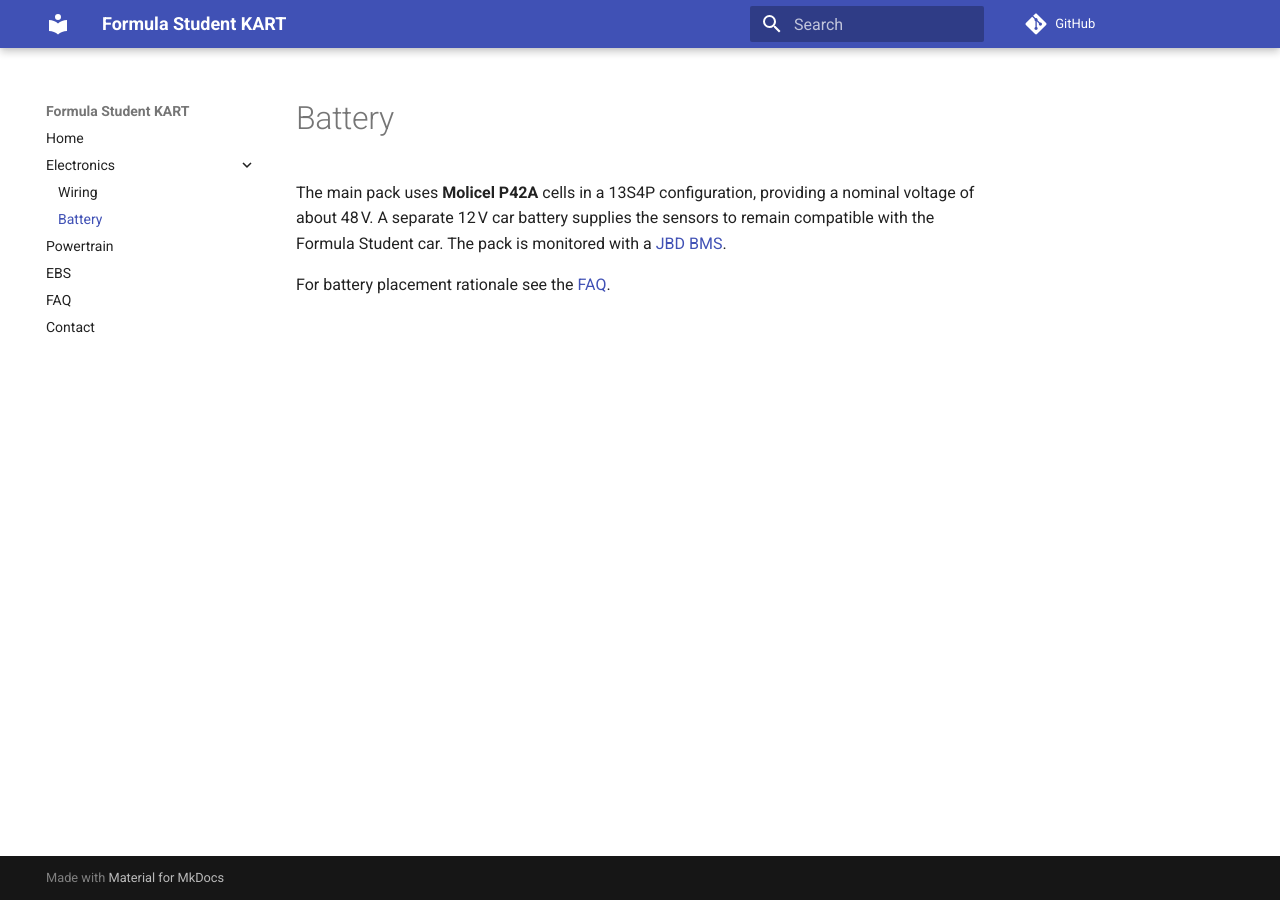
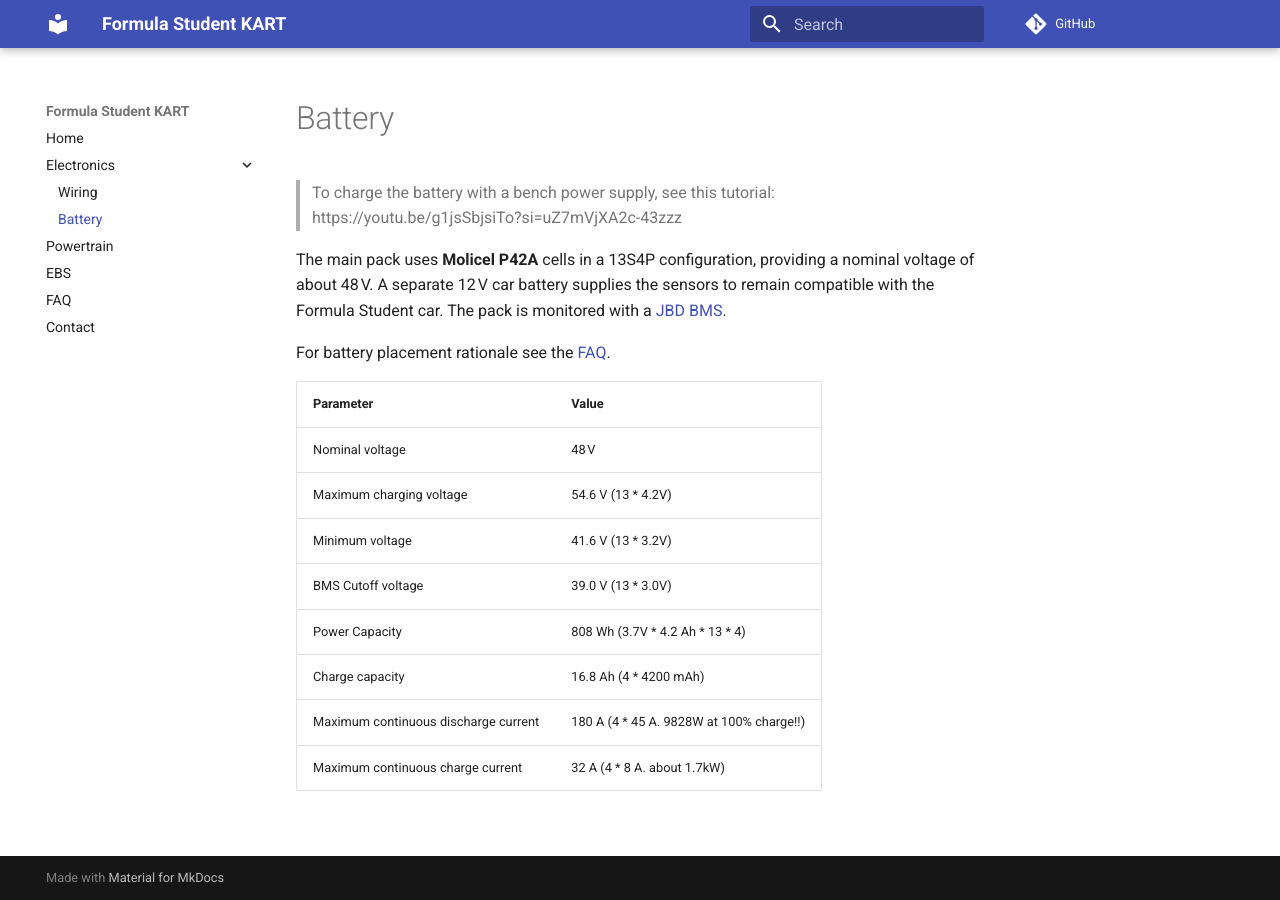
Before and after one commit to UM-Driverless/kart_docs, an MkDocs documentation site: the page built from docs/electronics/battery/index.md, in a window 1280 px wide. Built offline with MkDocs 1.6.1 and Material for MkDocs 9.7.7, drawn with Linux system fonts in a browser that asks for light colours; comment, search, counter and statistics services are not loaded.

Commit message:
Add battery data

```diff
--- a/docs/electronics/battery/index.md
+++ b/docs/electronics/battery/index.md
@@ -1,5 +1,18 @@
 # Battery
+
+> To charge the battery with a bench power supply, see this tutorial: https://youtu.be/g1jsSbjsiTo?si=uZ7mVjXA2c-43zzz
 
 The main pack uses **Molicel P42A** cells in a 13S4P configuration, providing a nominal voltage of about 48 V. A separate 12 V car battery supplies the sensors to remain compatible with the Formula Student car. The pack is monitored with a [JBD BMS](https://www.notion.so/BMS-Bater-a-Kart-JBD-16078747314380e68688c3ab787fc1f7?pvs=21).
 
 For battery placement rationale see the [FAQ](../../faq.md#battery).
+
+| Parameter | Value |
+|-----------|-------|
+| Nominal voltage | 48 V |
+| Maximum charging voltage | 54.6 V (13 * 4.2V) |
+| Minimum voltage | 41.6 V (13 * 3.2V) |
+| BMS Cutoff voltage | 39.0 V (13 * 3.0V) |
+| Power Capacity | 808 Wh (3.7V * 4.2 Ah * 13 * 4) |
+| Charge capacity | 16.8 Ah (4 * 4200 mAh) |
+| Maximum continuous discharge current | 180 A (4 * 45 A. 9828W at 100% charge!!) |
+| Maximum continuous charge current | 32 A (4 * 8 A. about 1.7kW) |
```
